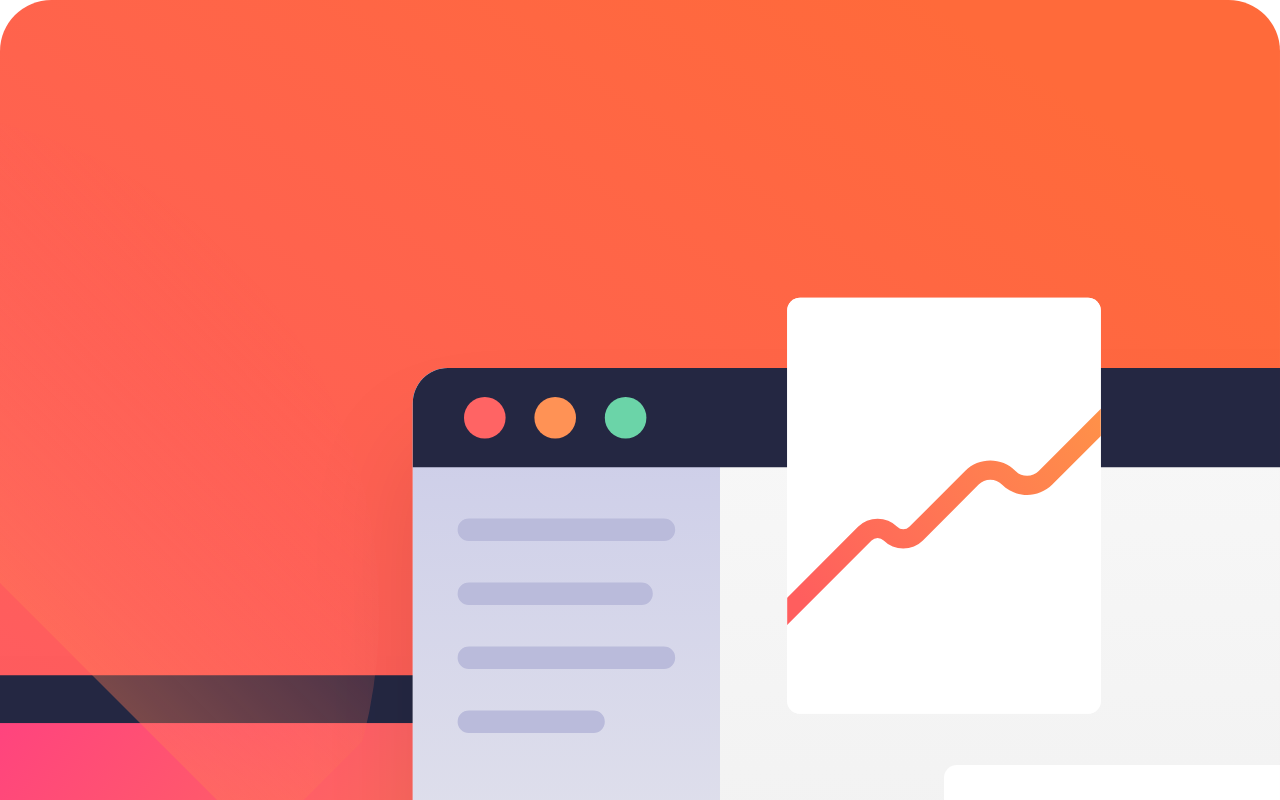
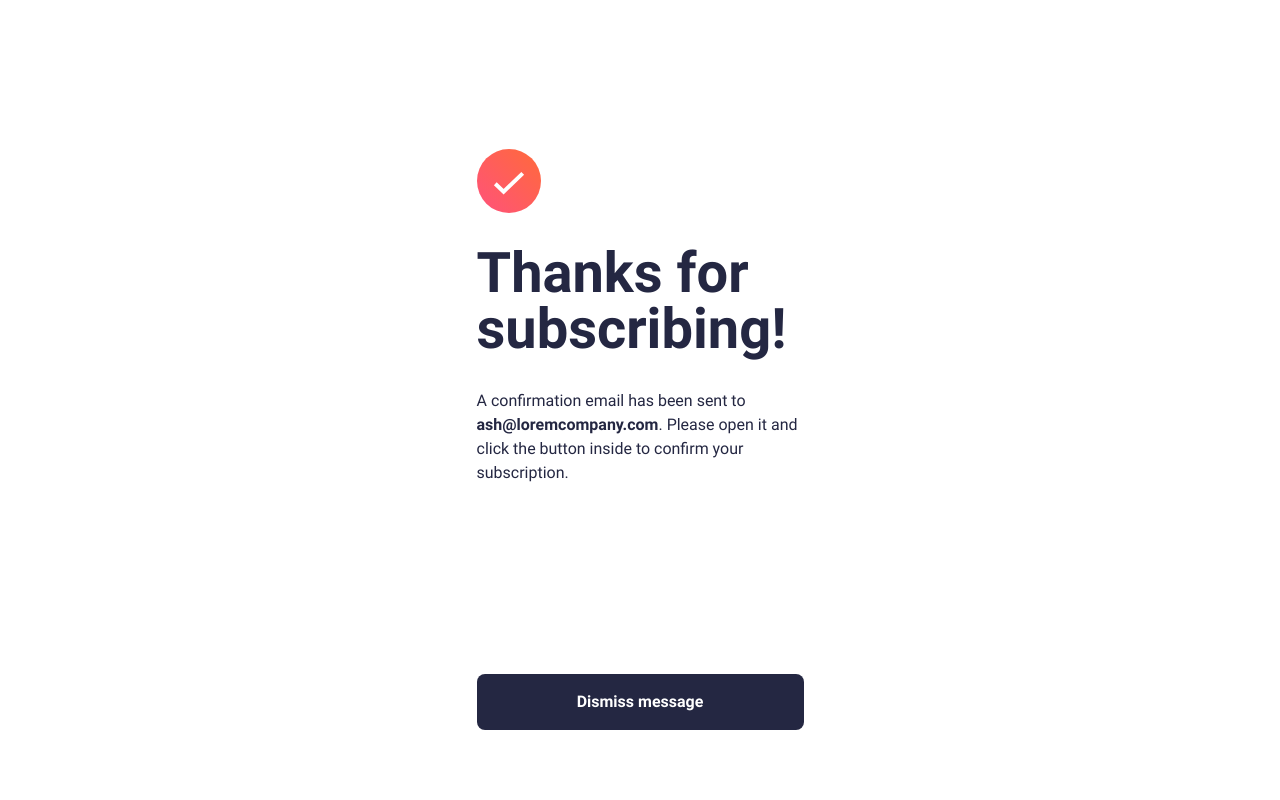
Before and after one commit to RicardoGeada/fm-newsletter-form, a plain HTML site: page index.html in a window 1280 px wide. Shown: the top 800 px of the page. Drawn offline with Linux system fonts and the light colour scheme.

Commit message:
feat: add styles for success-message

```diff
--- a/index.html
+++ b/index.html
@@ -31,7 +31,7 @@
   <body>
     <main>
     <!-- Sign-up form start -->
-    <div class="signup">
+    <div class="signup hidden">
 
       <picture>
         <source media="(min-width: 67.5em)" srcset="./assets/images/illustration-sign-up-desktop.svg">
@@ -73,16 +73,18 @@
 
     <!-- Success message start -->
 
-    <article class="success-message hidden" aria-hidden="true">
-      <img src="./assets/images/icon-success.svg" alt="Success icon" />
-      <h1>Thanks for subscribing!</h1>
+    <article class="success-message" aria-hidden="true">
+      <div class="success-message__inner-container">
+        <img class="success-message__image" src="./assets/images/icon-success.svg" alt="Success icon" />
+        <h1 class="success-message__headline">Thanks for subscribing!</h1>
         <p>
           A confirmation email has been sent to
           <strong>ash@loremcompany.com</strong>.
           Please open it and click the
           button inside to confirm your subscription.
         </p>
-      <button type="button" class="button">Dismiss message</button>
+        <button type="button" class="button success-message__button">Dismiss message</button>
+      </div>
     </article>
 
     <!-- Success message end -->
--- a/style.scss
+++ b/style.scss
@@ -2,22 +2,22 @@
 
 :root {
   /* colors */
-  --color-white: #FFFFFF;
+  --color-white: #ffffff;
   --color-grey: #949494;
   --color-blue-800: #242742;
-  --color-blue-700: #36384D;
-  --color-red: #FF6155;
-  --color-gradient-4: linear-gradient(#FF6A3A, #FF527B);
+  --color-blue-700: #36384d;
+  --color-red: #ff6155;
+  --color-gradient-4: linear-gradient(#ff6a3a, #ff527b);
 
   /* spacing */
-  --spacing-100:  0.5rem; // 8px
-  --spacing-200:  1.0rem; // 16px
-  --spacing-300:  1.5rem; // 24px
-  --spacing-400:  2.0rem; // 32px
-  --spacing-500:  2.5rem; // 40px
-  --spacing-600:  3.0rem; // 48px
-  --spacing-800:  4.0rem; // 64px
-  --spacing-900:  4.5rem; // 72px
+  --spacing-100: 0.5rem; // 8px
+  --spacing-200: 1rem; // 16px
+  --spacing-300: 1.5rem; // 24px
+  --spacing-400: 2rem; // 32px
+  --spacing-500: 2.5rem; // 40px
+  --spacing-600: 3rem; // 48px
+  --spacing-800: 4rem; // 64px
+  --spacing-900: 4.5rem; // 72px
   --spacing-1300: 6.5rem; // 104px
 }
 
@@ -34,7 +34,7 @@ body {
 }
 
 .hidden {
-    display: none;
+  display: none !important;
 }
 
 .signup {
@@ -73,13 +73,11 @@ body {
         background-repeat: no-repeat;
       }
     }
-
   }
 
   &__headline {
     @include fonts.apply-text-preset("1");
   }
-
 
   &__form {
     padding: 0 var(--spacing-200);
@@ -119,7 +117,7 @@ body {
       &.touched:invalid {
         color: var(--color-red);
         border-color: var(--color-red);
-                background-color: rgba($color: #FF6155, $alpha: 0.1);
+        background-color: rgba($color: #ff6155, $alpha: 0.1);
 
         &::placeholder {
           color: var(--color-red);
@@ -148,6 +146,41 @@ body {
   &:hover,
   &:focus {
     background: var(--color-gradient-4);
-        box-shadow: 0 1rem 2rem 0 rgba($color: #FF6155, $alpha: 0.5);
+    box-shadow: 0 1rem 2rem 0 rgba($color: #ff6155, $alpha: 0.5);
   }
 }
+
+.success-message {
+  background-color: var(--color-white);
+  display: flex;
+  justify-content: center;
+  align-items: stretch;
+  height: 100%;
+  min-height: 100vh;
+  color: var(--color-blue-800);
+  padding: 149px var(--spacing-200) 70px;
+  @include fonts.apply-text-preset("2");
+
+  &__inner-container {
+    display: flex;
+    flex-direction: column;
+    gap: var(--spacing-400);
+    max-height: 623px;
+    flex: 1;
+    max-width: 327px;
+  }
+
+  &__image {
+    width: var(--spacing-800);
+    aspect-ratio: 1 / 1;
+  }
+
+  &__headline {
+    @include fonts.apply-text-preset("1");
+  }
+
+  &__button {
+    margin-top: auto;
+  }
+
+}
```
Also changed, not shown: style.css, 1 other file. Lines whose indentation alone changed are shown as unchanged.
